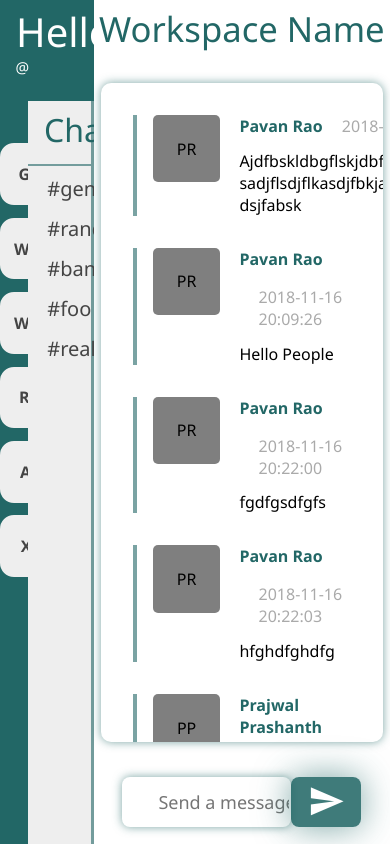
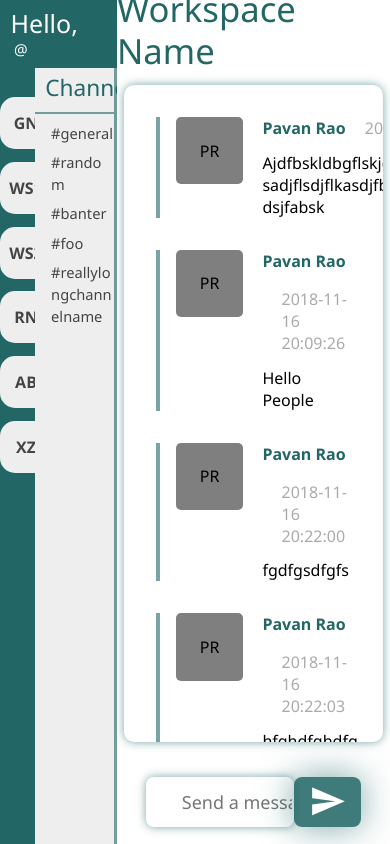
Before and after one commit to PrajwalPrashanth/SlackChat, a PHP site: page /php/register.php in a window 390 px wide. Run offline with PHP 8.4, Linux system fonts and the light colour scheme; data comes from the database, SQL or seed files in the repository; data that the repository does not hold is empty.

Commit message:
media queries

```diff
--- a/res/styles/app/homepage.css
+++ b/res/styles/app/homepage.css
@@ -17,10 +17,10 @@
 */
 
 /* @import url('https://fonts.googleapis.com/css?family=Montserrat:400,500,600,700'); */
-
 /*--------------------------------
 SETUP
 ----------------------------------*/
+
 
 body {
     margin: 0;
@@ -271,3 +271,85 @@
 .input-div button i {
     font-size: 28pt;
 }
+
+/*--------------------------------
+Media Queries
+----------------------------------*/
+
+@media screen and (max-width: 1024px)
+{
+    /*--------Whole Left Pane--------*/
+
+    .left-pane
+    {
+        width: 30%;
+    }
+
+    .details
+    {
+        height: 92vh;
+    }
+
+    /*--------Name Div--------*/
+
+    .name-div
+    {
+        height: 8vh;
+    }
+
+    .name
+    {
+        font-weight: 450;
+        margin-left: 0.1em;
+        font-size: 25px;
+    }
+
+    .username
+    {
+        margin-left: 0.4em;
+        font-size: 95%;
+    }
+
+    /*--------Workspace List--------*/
+
+    .workspace-list-div
+    {
+        font-weight: 600;
+        padding-top: 3.5vh;
+    }
+
+    .workspace-list span
+    {
+        border-radius: 15px;
+        padding: 1.5em;
+        height: 28px;
+        width: 28px;
+    }
+
+    /*--------Channel Pane Div--------*/
+
+   .channel-header
+   {
+        padding: 0 0 0.45em 0.45em;
+        font-weight: 300;
+        font-size: 17pt;
+    }
+
+    .channel-list
+    {
+        padding-left: 1em;
+    }
+
+    .channel-list label
+    {
+        font-size: 11pt;
+        overflow-wrap: break-word;
+    }
+
+    /*----- Actual Workspace-----*/
+
+    .workspace-div
+    {
+        width: 70%;
+    }
+}
```
